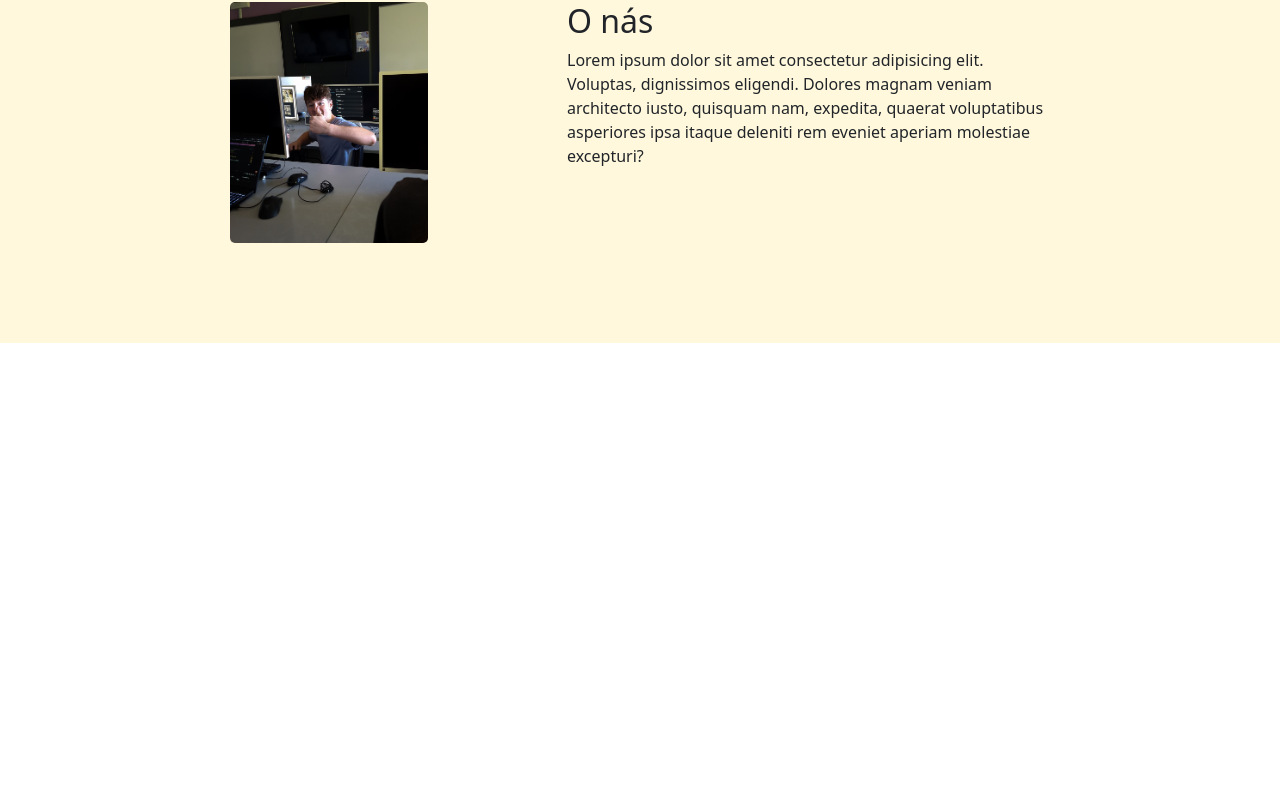
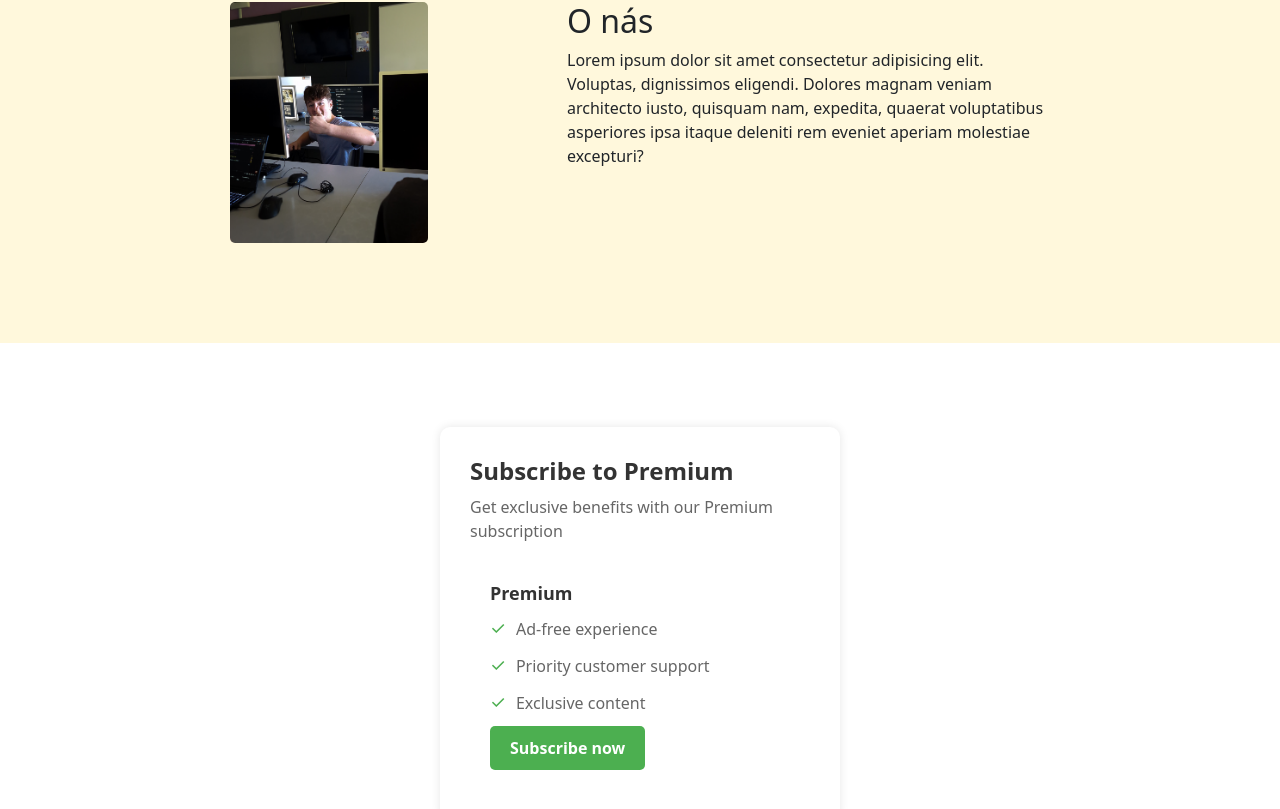
Before and after one commit to TadyLucas/fif, a React (Vite) app in the folder frontend/frontend-fif/: page / in a window 1280 px wide. Shown: the part 774-1583 px from the top of the page. Before the commit the page ends 1117 px from the top, so only its background shows below. Built offline with nearby package versions, Linux system fonts and the light colour scheme.

Commit message:
added subscription section

```diff
--- a/frontend/frontend-fif/src/pages/HomePage.tsx
+++ b/frontend/frontend-fif/src/pages/HomePage.tsx
@@ -1,5 +1,6 @@
 import './Homepage.css'
 import imgPlaceholder from '../assets/placeholder.jpg'
+
 const HomePage = () => {
   return (
     <>
@@ -14,7 +15,6 @@ const HomePage = () => {
           <br />
           <span>Vytvořený partou ajťáků a jednou skvělou paní učitelkou 💻</span>
         </div>
-
       </section>
       <section id='About'>
         <div>
@@ -25,6 +25,21 @@ const HomePage = () => {
           </div>
         </div>
       </section>
+      <section id='Subscription'>
+        <div className="subscription-container">
+          <h2>Subscribe to Premium</h2>
+          <p>Get exclusive benefits with our Premium subscription</p>
+          <div className="premium-subscription">
+            <h3>Premium</h3>
+            <ul>
+              <li>Ad-free experience</li>
+              <li>Priority customer support</li>
+              <li>Exclusive content</li>
+            </ul>
+            <button className="subscribe-button">Subscribe now</button>
+          </div>
+        </div>
+      </section>
     </>
   )
 }
--- a/frontend/frontend-fif/src/pages/Homepage.css
+++ b/frontend/frontend-fif/src/pages/Homepage.css
@@ -55,4 +55,83 @@ div h1 span{
 #About #img1{
   width: 50%;
 }
-/* About section */
+/* Subscription section */
+
+#Subscription {
+  display: flex;
+  justify-content: center;
+  align-items: center;
+  height: 70vh;
+  width: 100%;
+  padding: 0;
+  margin: 0;
+}
+
+.subscription-container {
+  max-width: 400px;
+  margin: 0 auto;
+  padding: 30px;
+  background-color: #fff;
+  border-radius: 10px;
+  box-shadow: 0 0 10px rgba(0, 0, 0, 0.1);
+}
+
+.subscription-container h2 {
+  font-size: 24px;
+  font-weight: bold;
+  margin-bottom: 10px;
+  color: #333;
+}
+
+.subscription-container p {
+  font-size: 16px;
+  margin-bottom: 20px;
+  color: #666;
+}
+
+.premium-subscription {
+  background-color: #fff;
+  padding: 20px;
+  border-radius: 10px;
+}
+
+.premium-subscription h3 {
+  font-size: 18px;
+  font-weight: bold;
+  margin-bottom: 10px;
+  color: #333;
+}
+
+.premium-subscription ul {
+  list-style: none;
+  padding: 0;
+  margin: 0;
+}
+
+.premium-subscription li {
+  font-size: 16px;
+  margin-bottom: 10px;
+  color: #666;
+}
+
+.premium-subscription li:before {
+  content: "\2713";
+  font-size: 18px;
+  color: #4CAF50;
+  margin-right: 10px;
+}
+
+.subscribe-button {
+  background-color: #4CAF50;
+  color: #fff;
+  padding: 10px 20px;
+  border: none;
+  border-radius: 5px;
+  cursor: pointer;
+  font-size: 16px;
+  font-weight: bold;
+}
+
+.subscribe-button:hover {
+  background-color: #3e8e41;
+}
```
